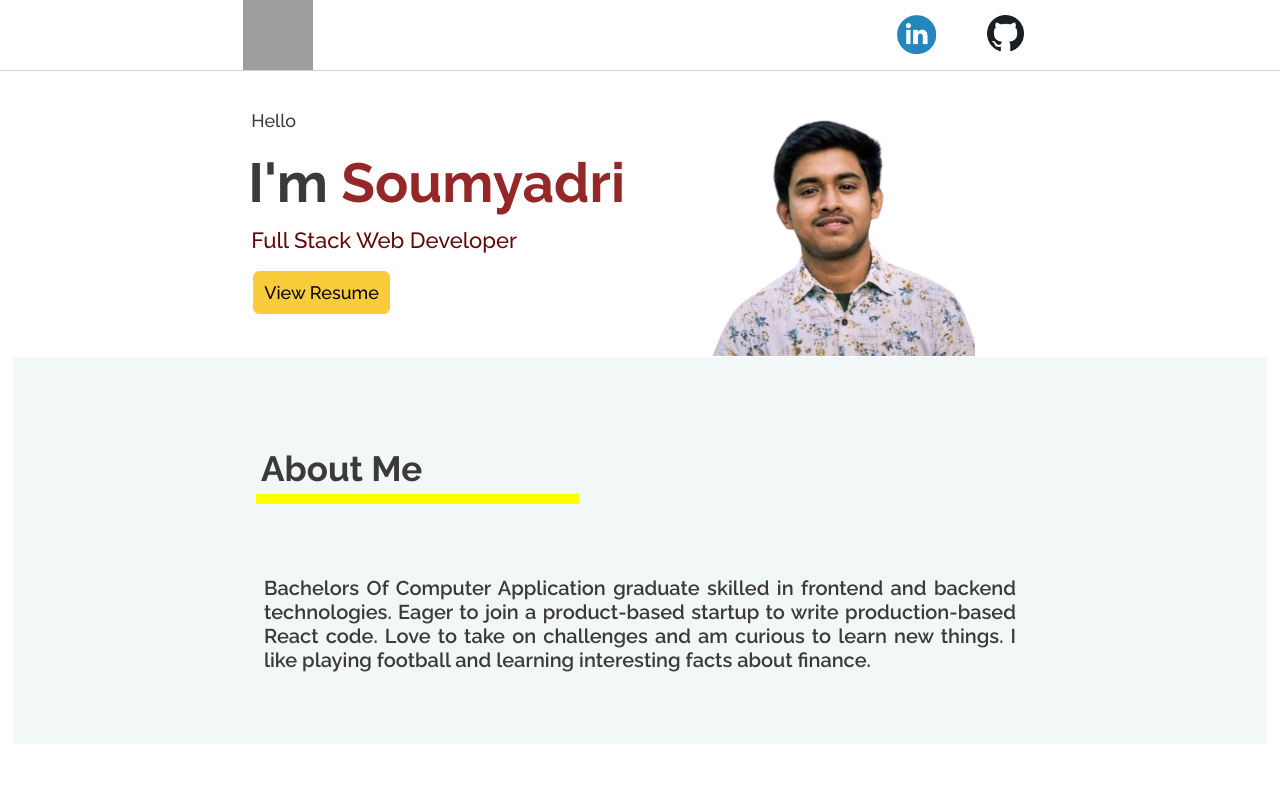
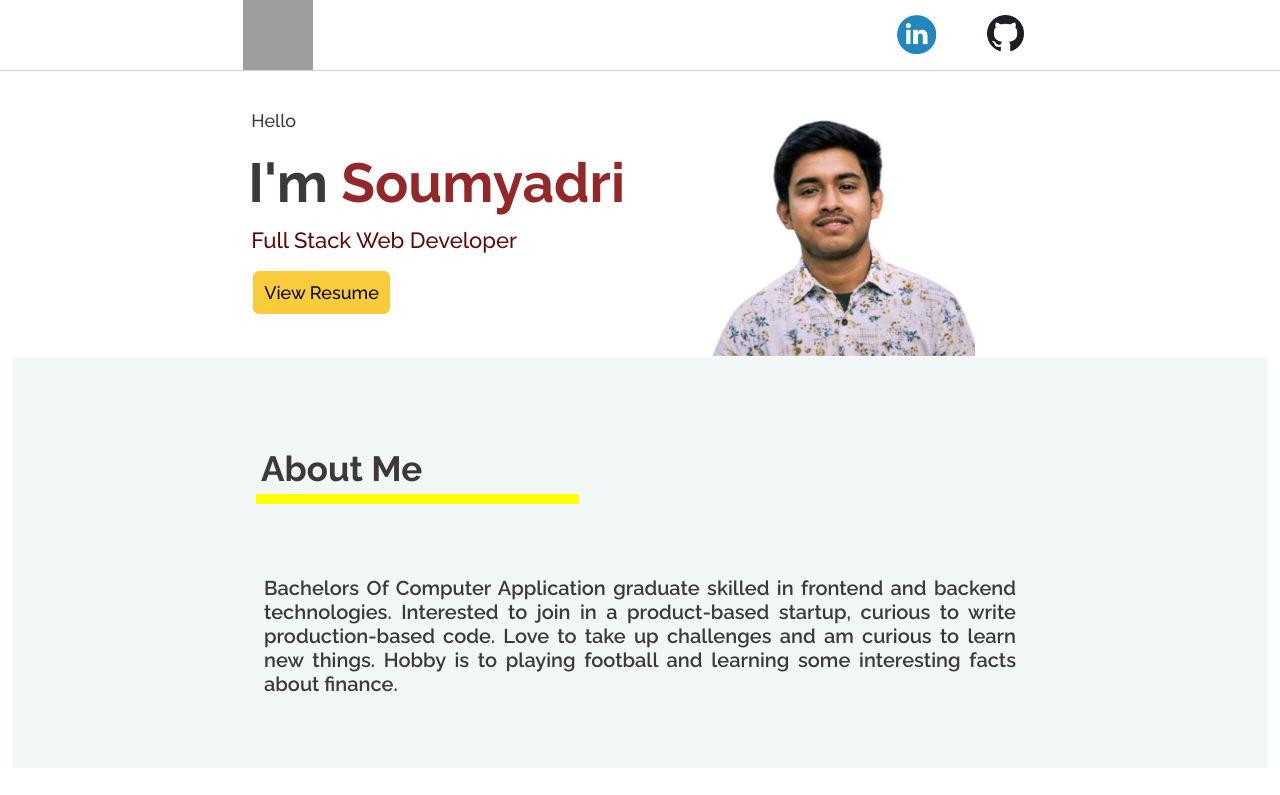
Before and after one commit to soumyadri/soumyadri-portfolio, a React (Create React App) app: page / in a window 1280 px wide. Shown: the top 795 px of the page. Built offline with nearby package versions, Linux system fonts and the light colour scheme; grey boxes are pictures that could not be loaded.

Commit message:
About text changed

```diff
--- a/src/Components/About/About.jsx
+++ b/src/Components/About/About.jsx
@@ -77,7 +77,7 @@ export const About = () => {
                 <YellowBar></YellowBar>
             </LeftDiv>
             <RightDiv>
-                <H5>Bachelors Of Computer Application graduate skilled in frontend and backend technologies. Eager to join a product-based startup to write production-based React code. Love to take on challenges and am curious to learn new things. I like playing football and learning interesting facts about finance.</H5>
+                <H5>Bachelors Of Computer Application graduate skilled in frontend and backend technologies. Interested to join in a product-based startup, curious to write production-based code. Love to take up challenges and am curious to learn new things. Hobby is to playing football and learning some interesting facts about finance.</H5>
             </RightDiv>
         </AboutDiv>
     )
```
